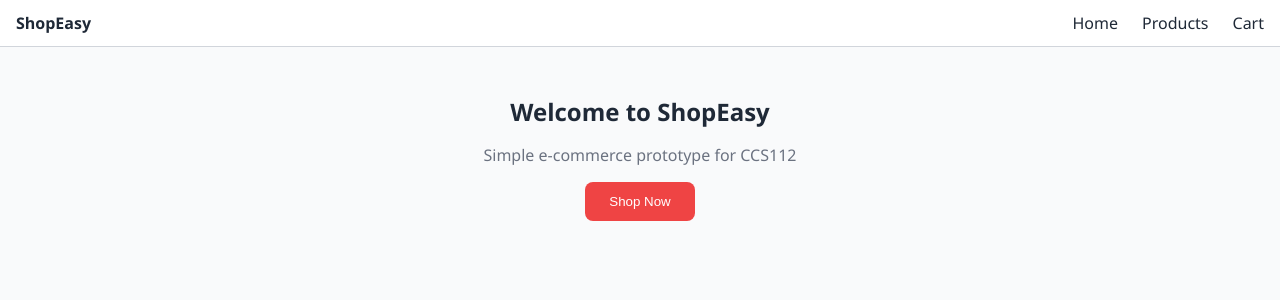
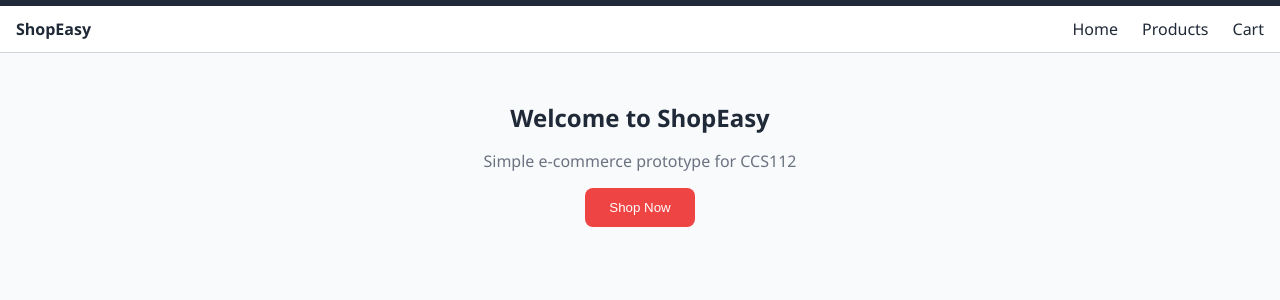
Before and after one commit to andrei4-rgb/ccs112-shopeasy-sprint2, a React (Create React App) app: page / in a window 1280 px wide. Shown: the top 300 px of the page. Built offline with nearby package versions, Linux system fonts and the light colour scheme.

Commit message:
Add .gitignore and finalize UI update

```diff
--- a/src/App.js
+++ b/src/App.js
@@ -11,6 +11,9 @@ import "./index.css";
 export default function App() {
   return (
     <Router>
+      {/* Red top accent bar */}
+      <div className="top-bar"></div>
+
       <Navbar />
       <div className="page-container">
         <Routes>
--- a/src/index.css
+++ b/src/index.css
@@ -4,6 +4,12 @@ body {
   color: #1F2937;
   margin: 0;
   padding: 0;
+}
+
+/* 🔴 Red top bar matching the wireframe */
+.top-bar {
+  height: 6px;
+  background-color: #1F2937;
 }
 
 button {
@@ -25,7 +31,9 @@ button:hover {
   padding: 16px;
 }
 
-h1, h2, h3 {
+h1,
+h2,
+h3 {
   color: #1F2937;
 }
 
```
Also changed, not shown: 1 other file (tests, documents, lock files or other folders).
